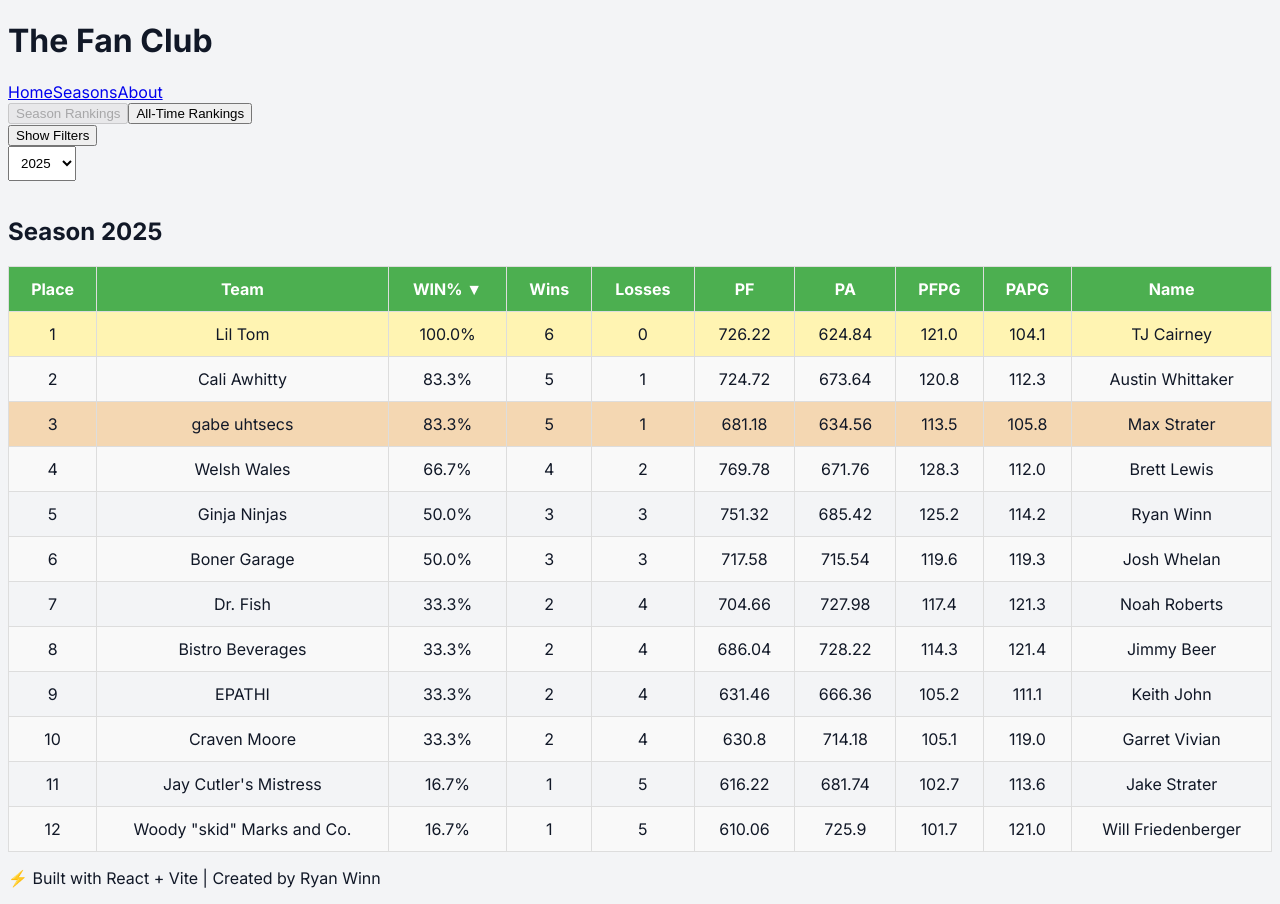
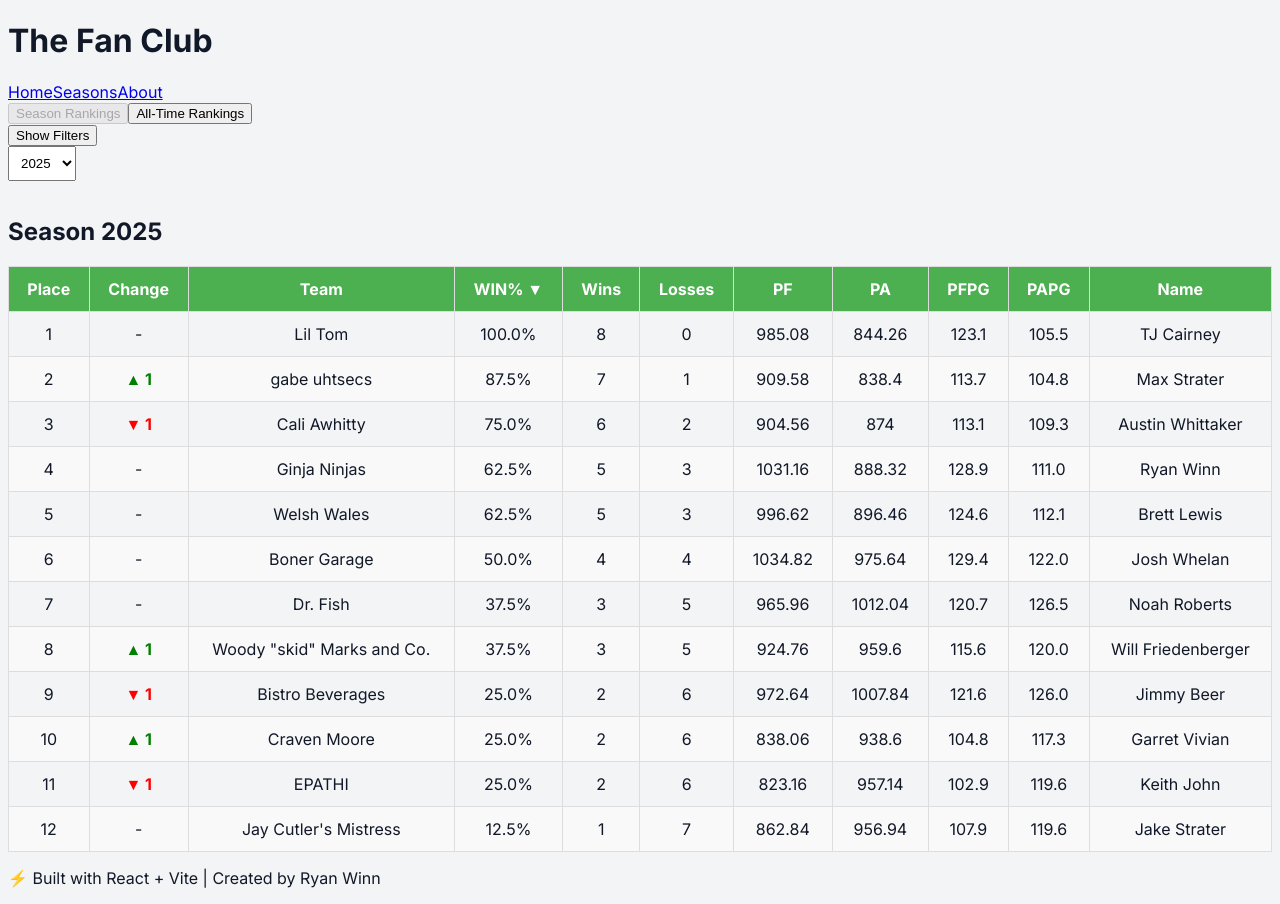
Before and after one commit to ryanw1nn/FantasyFootballWebApp, a React (Vite) app: page / in a window 1280 px wide. Built offline with nearby package versions, Linux system fonts and the light colour scheme.

Commit message:
10/30/25 changes

```diff
--- a/server.js
+++ b/server.js
@@ -23,6 +23,7 @@ let seasonsData = {};
 try {
   const raw = fs.readFileSync(dataFile, "utf-8");
   console.log("Raw file content length:", raw.length);
+  console.log(raw.slice(0, 500));
   seasonsData = JSON.parse(raw);
   console.log("Seasons data loaded. Keys:", Object.keys(seasonsData));
 } catch (err) {
--- a/src/components/AllTimeTable.jsx
+++ b/src/components/AllTimeTable.jsx
@@ -110,9 +110,9 @@ export default function AllTimeTable({ allData }) {
                         <th onClick={() => requestSort("PA")}>PA{getSortIndicator("PA")}</th>
                         <th onClick={() => requestSort("PFPG")}>PFPG{getSortIndicator("PFPG")}</th>
                         <th onClick={() => requestSort("PAPG")}>PAPG{getSortIndicator("PAPG")}</th>
-                        <th onClick={() => requestSort("regSeasonChamps")}>Reg-Champs{getSortIndicator("regSeasonChamps")}</th>
-                        <th onClick={() => requestSort("playoffRounds")}>Playoff Rounds{getSortIndicator("playoffRounds")}</th>
-                        <th onClick={() => requestSort("postSeasonChamps")}>Post-Champs{getSortIndicator("postSeasonChamps")}</th>
+                        <th onClick={() => requestSort("regSeasonChamps")}>R-Champs{getSortIndicator("regSeasonChamps")}</th>
+                        <th onClick={() => requestSort("playoffRounds")}>P-Rounds{getSortIndicator("playoffRounds")}</th>
+                        <th onClick={() => requestSort("postSeasonChamps")}>P-Champs{getSortIndicator("postSeasonChamps")}</th>
 
                     </tr>
                 </thead>
--- a/src/components/SeasonTable.jsx
+++ b/src/components/SeasonTable.jsx
@@ -29,6 +29,11 @@ export default function SeasonTable({ seasonData, year }) {
         const PFPG = totalGames ? pf / totalGames : 0;
         const PAPG = totalGames ? pa / totalGames : 0;
 
+        const change =
+          row.prevPlace != null && row.place != null
+            ? row.prevPlace - row.place
+            : 0;
+
         return {
           ...row,
           wins,
@@ -40,6 +45,7 @@ export default function SeasonTable({ seasonData, year }) {
           winPct,
           PFPG,
           PAPG,
+          change,
           _idx: i, // preserve original index for stable sorting
         };
       }),
@@ -142,15 +148,16 @@ export default function SeasonTable({ seasonData, year }) {
     return sortConfig.direction === "asc" ? " ▲" : " ▼";
   };
 
+
   return (
     <div>
       <h2>Season {year}</h2>
-
       <div className={styles.tableContainer}>
         <table className={styles.table}>
           <thead>
             <tr>
               <th onClick={() => requestSort("place")}>Place{getSortIndicator("place")}</th>
+              <th>Change</th>
               <th onClick={() => requestSort("team")}>Team{getSortIndicator("team")}</th>
               <th onClick={() => requestSort("winPct")}>WIN%{getSortIndicator("winPct")}</th>
               <th onClick={() => requestSort("wins")}>Wins{getSortIndicator("wins")}</th>
@@ -174,21 +181,28 @@ export default function SeasonTable({ seasonData, year }) {
               const pfpg = totalGames ? (row.pf / totalGames).toFixed(1) : "-";
               const papg = totalGames ? (row.pa / totalGames).toFixed(1) : "-";
 
-              // find top3 by winPct dynamically
-              const top3 = [...sortedData]
-                .sort((a, b) => (b.winPct || 0) - (a.winPct || 0))
-                .slice(0,3)
-                .map((t) => t._idx);
+              // highlight rows based on place number
+              let rowClass = "";
+              if (row.place === 1) rowClass = styles.goldRow;
+              else if (row.place === 2) rowClass = styles.silverRow;
+              else if (row.place === 3) rowClass = styles.bronzeRow;
 
-              let rowClass = "";
-              if (top3[0] === row._idx) rowClass = styles.goldRow
-              else if (top3[1] === row._idx) rowClass = styles.silverRow
-              else if (top3[2] === row._idx) rowClass = styles.bronzeRow
+              // change
+              let changeDisplay = "-";
+              let changeStyle = {};
 
+              if (row.change > 0) {
+                changeDisplay = `▲ ${row.change}`;
+                changeStyle = { color: "green", fontWeight: "bold" };
+              } else if (row.change < 0) {
+                changeDisplay = `▼ ${Math.abs(row.change)}`;
+                changeStyle = { color: "red", fontWeight: "bold" };
+              }
 
               return (
                 <tr key={idx} className={rowClass}>
                   <td className="placementEmoji">{row.place || ""}</td>
+                  <td style={changeStyle}>{changeDisplay}</td>
                   <td>{row.team}</td>
                   <td>{winPctDisplay}</td>
                   <td>{row.wins}</td>
--- a/src/components/Table.module.css
+++ b/src/components/Table.module.css
@@ -71,7 +71,7 @@
 }
 
 .silverRow {
-  background-color: #d1d1d1;
+  background-color: #000000;
 }
 
 .bronzeRow {
--- a/src/data/seasons.json
+++ b/src/data/seasons.json
@@ -75,17 +75,17 @@
     ],
 
     "2025": [
-        { "team": "Woody \"skid\" Marks and Co.", "name": "Will Friedenberger", "wins": 1, "losses": 5, "ties": 0, "pf": 610.06, "pa": 725.9, "state": "active", "playoff": {"made": false, "rounds": 0, "pChampion": false}, "rChampion": false, "place": "12" },
-        { "team": "Lil Tom", "name": "TJ Cairney", "wins": 6, "losses": 0, "ties": 0, "pf": 726.22, "pa": 624.84, "state": "active", "playoff": {"made": false, "rounds": 0, "pChampion": false}, "rChampion": false, "place": "1" },
-        { "team": "Welsh Wales", "name": "Brett Lewis", "wins": 4, "losses": 2, "ties": 0, "pf": 769.78, "pa": 671.76, "state": "active", "playoff": {"made": false, "rounds": 0, "pChampion": false}, "rChampion": false, "place": "4" },
-        { "team": "Bistro Beverages", "name": "Jimmy Beer", "wins": 2, "losses": 4, "ties": 0, "pf": 686.04, "pa": 728.22, "state": "active", "playoff": {"made": false, "rounds": 0, "pChampion": false}, "rChampion": false, "place": "8" },
-        { "team": "Dr. Fish", "name": "Noah Roberts", "wins": 2, "losses": 4, "ties": 0, "pf": 704.66, "pa": 727.98, "state": "active", "playoff": {"made": false, "rounds": 0, "pChampion": false}, "rChampion": false, "place": "7" },
-        { "team": "EPATHI", "name": "Keith John", "wins": 2, "losses": 4, "ties": 0, "pf": 631.46, "pa": 666.36, "state": "active", "playoff": {"made": false, "rounds": 0, "pChampion": false}, "rChampion": false, "place": "9" },
-        { "team": "Cali Awhitty", "name": "Austin Whittaker", "wins": 5, "losses": 1, "ties": 0, "pf": 724.72, "pa": 673.64, "state": "active", "playoff": {"made": false, "rounds": 0, "pChampion": false}, "rChampion": false, "place": "2" },
-        { "team": "Craven Moore", "name": "Garret Vivian", "wins": 2, "losses": 4, "ties": 0, "pf": 630.8, "pa": 714.18, "state": "active", "playoff": {"made": false, "rounds": 0, "pChampion": false}, "rChampion": false, "place": "10" },
-        { "team": "Jay Cutler's Mistress", "name": "Jake Strater", "wins": 1, "losses": 5, "ties": 0, "pf": 616.22, "pa": 681.74, "state": "active", "playoff": {"made": false, "rounds": 0, "pChampion": false}, "rChampion": false, "place": "11" },
-        { "team": "Ginja Ninjas", "name": "Ryan Winn", "wins": 3, "losses": 3, "ties": 0, "pf": 751.32, "pa": 685.42, "state": "active", "playoff": {"made": false, "rounds": 0, "pChampion": false}, "rChampion": false, "place": "5" },
-        { "team": "gabe uhtsecs", "name": "Max Strater", "wins": 5, "losses": 1, "ties": 0, "pf": 681.18, "pa": 634.56, "state": "active", "playoff": {"made": false, "rounds": 0, "pChampion": false}, "rChampion": false, "place": "3" },
-        { "team": "Boner Garage", "name": "Josh Whelan", "wins": 3, "losses": 3, "ties": 0, "pf": 717.58, "pa": 715.54, "state": "active", "playoff": {"made": false, "rounds": 0, "pChampion": false}, "rChampion": false, "place": "6" }
+        { "team": "Woody \"skid\" Marks and Co.", "name": "Will Friedenberger", "wins": 3, "losses": 5, "ties": 0, "pf": 924.76, "pa": 959.6, "state": "active", "playoff": {"made": false, "rounds": 0, "pChampion": false}, "rChampion": false, "place": "8", "prevPlace": "9" },
+        { "team": "Lil Tom", "name": "TJ Cairney", "wins": 8, "losses": 0, "ties": 0, "pf": 985.08, "pa": 844.26, "state": "active", "playoff": {"made": false, "rounds": 0, "pChampion": false}, "rChampion": false, "place": "1", "prevPlace": "1" },
+        { "team": "Welsh Wales", "name": "Brett Lewis", "wins": 5, "losses": 3, "ties": 0, "pf": 996.62, "pa": 896.46, "state": "active", "playoff": {"made": false, "rounds": 0, "pChampion": false}, "rChampion": false, "place": "5", "prevPlace": "5" },
+        { "team": "Bistro Beverages", "name": "Jimmy Beer", "wins": 2, "losses": 6, "ties": 0, "pf": 972.64, "pa": 1007.84, "state": "active", "playoff": {"made": false, "rounds": 0, "pChampion": false}, "rChampion": false, "place": "9", "prevPlace": "8" },
+        { "team": "Dr. Fish", "name": "Noah Roberts", "wins": 3, "losses": 5, "ties": 0, "pf": 965.96, "pa": 1012.04, "state": "active", "playoff": {"made": false, "rounds": 0, "pChampion": false}, "rChampion": false, "place": "7", "prevPlace": "7" },
+        { "team": "EPATHI", "name": "Keith John", "wins": 2, "losses": 6, "ties": 0, "pf": 823.16, "pa": 957.14, "state": "active", "playoff": {"made": false, "rounds": 0, "pChampion": false}, "rChampion": false, "place": "11", "prevPlace": "10" },
+        { "team": "Cali Awhitty", "name": "Austin Whittaker", "wins": 6, "losses": 2, "ties": 0, "pf": 904.56, "pa": 874.0, "state": "active", "playoff": {"made": false, "rounds": 0, "pChampion": false}, "rChampion": false, "place": "3", "prevPlace": "2" },
+        { "team": "Craven Moore", "name": "Garret Vivian", "wins": 2, "losses": 6, "ties": 0, "pf": 838.06, "pa": 938.6, "state": "active", "playoff": {"made": false, "rounds": 0, "pChampion": false}, "rChampion": false, "place": "10", "prevPlace": "11" },
+        { "team": "Jay Cutler's Mistress", "name": "Jake Strater", "wins": 1, "losses": 7, "ties": 0, "pf": 862.84, "pa": 956.94, "state": "active", "playoff": {"made": false, "rounds": 0, "pChampion": false}, "rChampion": false, "place": "12", "prevPlace": "12" },
+        { "team": "Ginja Ninjas", "name": "Ryan Winn", "wins": 5, "losses": 3, "ties": 0, "pf": 1031.16, "pa": 888.32, "state": "active", "playoff": {"made": false, "rounds": 0, "pChampion": false}, "rChampion": false, "place": "4", "prevPlace": "4" },
+        { "team": "gabe uhtsecs", "name": "Max Strater", "wins": 7, "losses": 1, "ties": 0, "pf": 909.58, "pa": 838.4, "state": "active", "playoff": {"made": false, "rounds": 0, "pChampion": false}, "rChampion": false, "place": "2", "prevPlace": "3" },
+        { "team": "Boner Garage", "name": "Josh Whelan", "wins": 4, "losses": 4, "ties": 0, "pf": 1034.82, "pa": 975.64, "state": "active", "playoff": {"made": false, "rounds": 0, "pChampion": false}, "rChampion": false, "place": "6", "prevPlace": "6" }
     ]
 }
```
Also changed, not shown: 1 other file (tests, documents, lock files or other folders).
